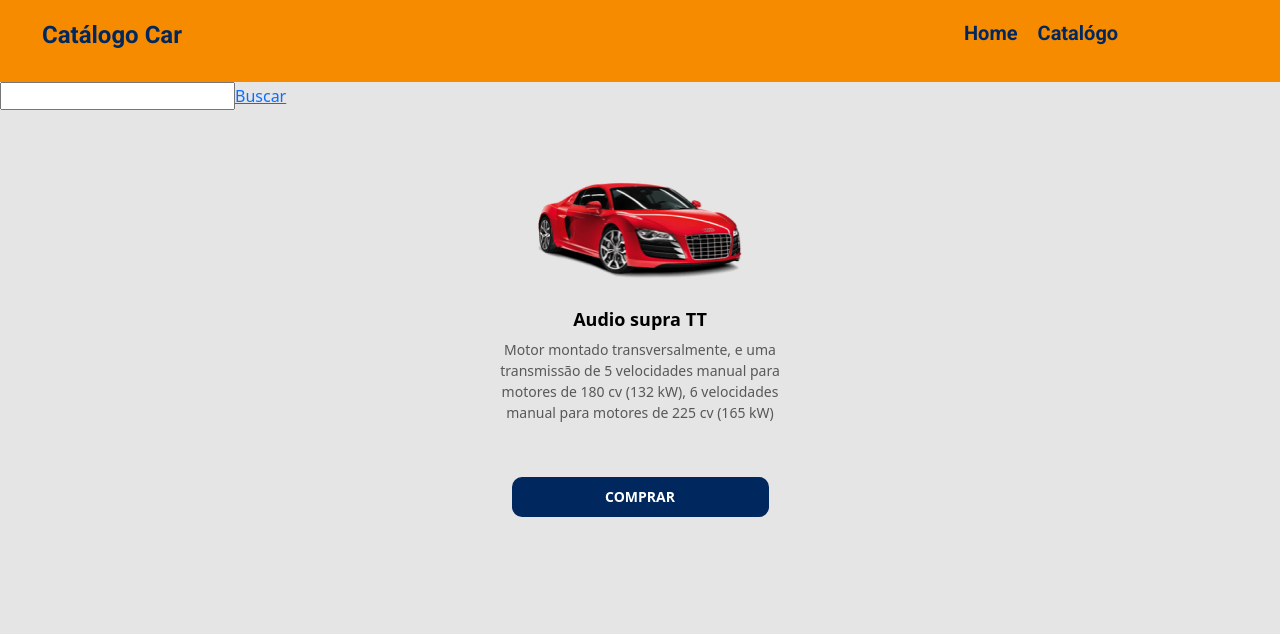
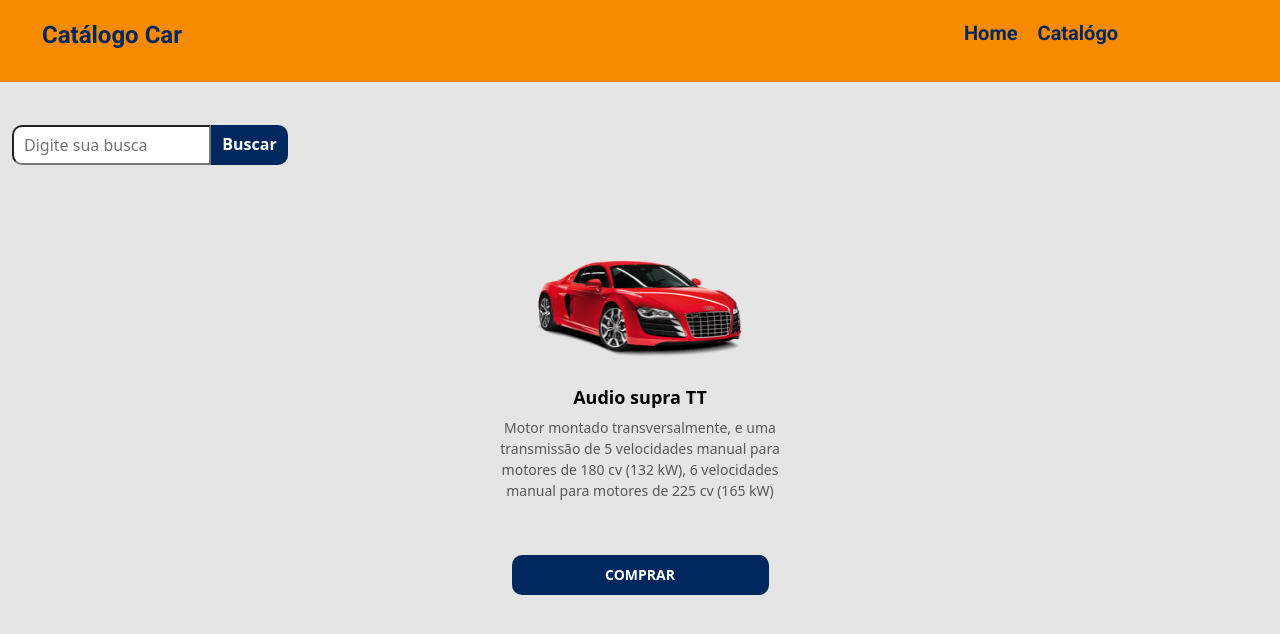
Before and after one commit to wagnerfelten/Catalogo-carros, a React (Create React App) app in the folder frontend-carros/: page / in a window 1280 px wide. Shown: the top 634 px of the page. Built offline with nearby package versions, Linux system fonts and the light colour scheme.

Commit message:
feito a estilizacao do input do card de vendas

```diff
--- a/frontend-carros/src/pages/Catalog/index.tsx
+++ b/frontend-carros/src/pages/Catalog/index.tsx
@@ -1,5 +1,6 @@
 import Card from "../../components/Card/card";
 import Navbar from "../../components/Navbar";
+import './style.css';
 
 
 function Catalogo() {
@@ -8,8 +9,8 @@ function Catalogo() {
         <Navbar />
 
         <div>
-            <div>
-                <input type="text" name="" id="" />
+            <div className="search">
+                <input type="text" name="" id="" placeholder="Digite sua busca" />
                 <a href="link">Buscar</a>
             </div>
 
--- /dev/null
+++ b/frontend-carros/src/pages/Catalog/style.css
@@ -0,0 +1,36 @@
+.search{
+    display: flex;
+    align-items: center;
+    justify-content: center;
+
+    margin-top: 20px;
+
+    width: 300px;
+    height: 86px;
+}
+
+.search input{
+    width: 199px;
+    height: 40px;
+    background-color: #fff;
+    padding-left: 10px;
+    border-radius: 10px 0 0 10px;
+}
+
+.search input:focus {
+    box-shadow: 0 0 0 0;
+    outline: 0;
+
+}
+
+.search a{
+    color: #fff;
+    font-weight: 700;
+    padding: 7px;
+    border-radius: 0 10px 10px 0px;
+    text-decoration: none;
+    text-align: center;
+    background-color: #00285F;
+    width: 77px;
+    height: 40px;
+}
```
